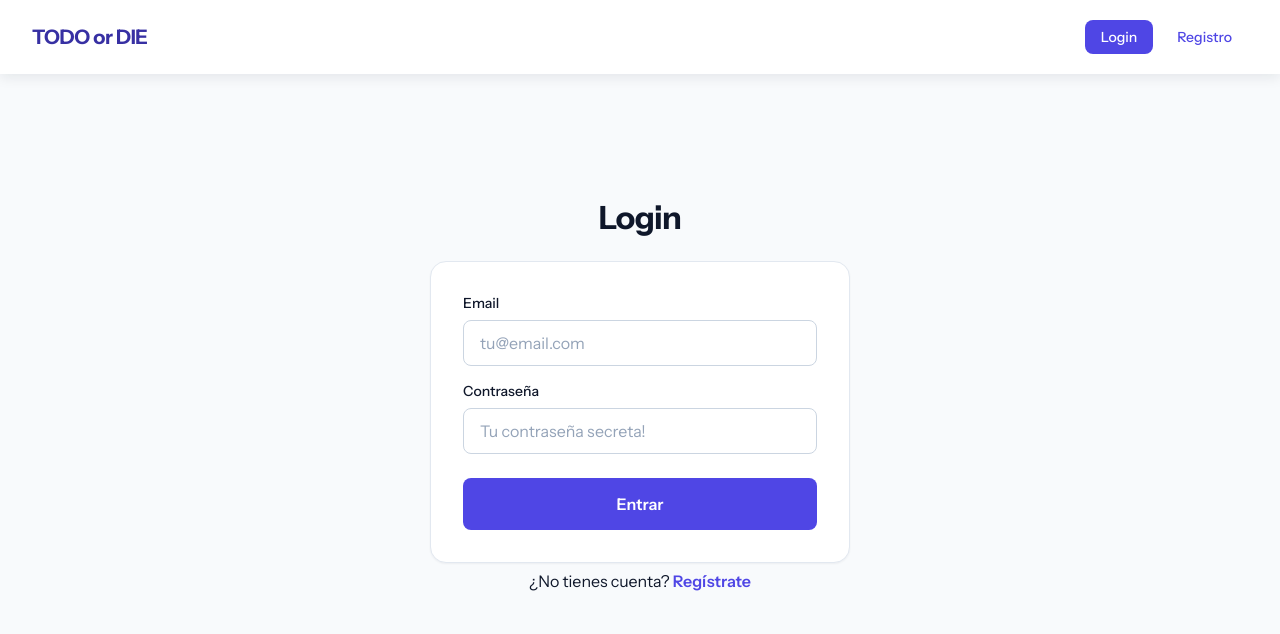
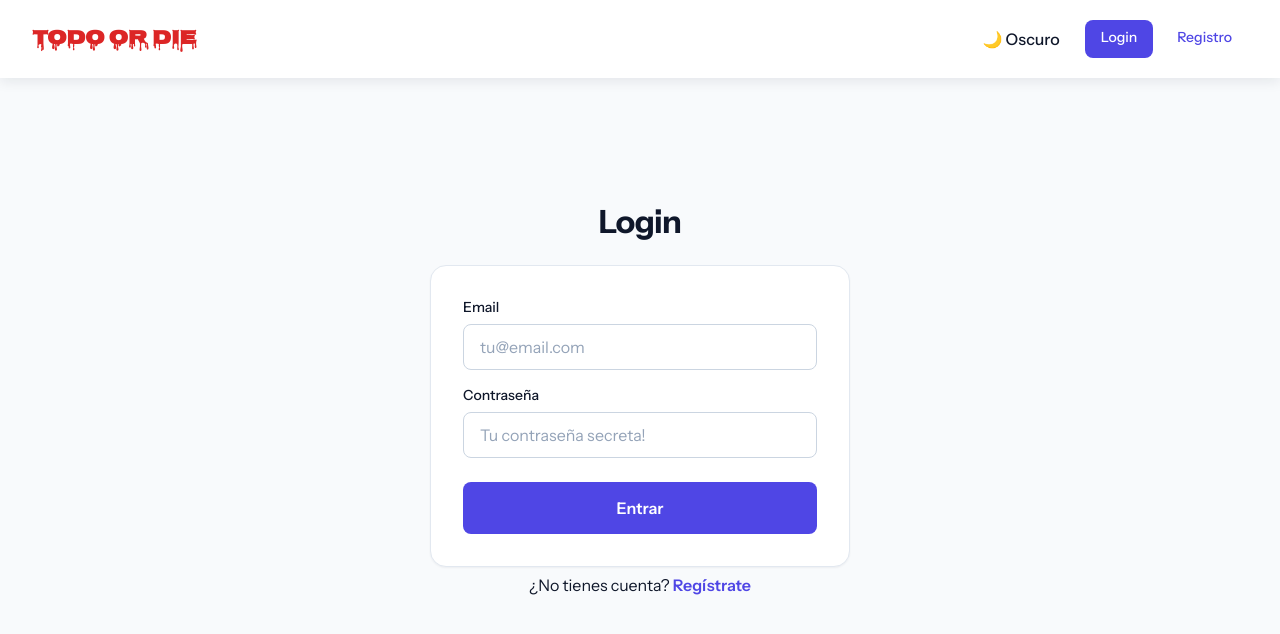
Before and after one commit to IFCD0022-Fullstack-JS-2026/TODO_or_DIE, a React (Vite) app in the folder client/: page /login in a window 1280 px wide. Shown: the top 634 px of the page. Built offline with nearby package versions, Linux system fonts and the light colour scheme.

Commit message:
Afinar el diseño: título sangriento y modo claro y oscuro  #110

```diff
--- a/client/src/App.css
+++ b/client/src/App.css
@@ -18,10 +18,11 @@
 }
 
 .header-logo {
+  font-family: var(--font-titulo);
   font-size: var(--fs-xl);
   font-weight: var(--fw-bold);
   letter-spacing: -0.02em;
-  color: var(--color-primary-active);
+  color: var(--color-priority-high);
   text-decoration: none;
 }
 
@@ -79,6 +80,30 @@
   border-radius: var(--radius-md);
 }
 
+/* Bóton modo oscuro/claro*/
+.boton-tema {
+  background: transparent;
+  border: 1px solid transparent;
+  font-family: var(--font-family);
+  font-size: inherit;
+  font-weight: 500;
+  color: var(--color-text);
+  cursor: pointer;
+  padding: 0.45rem 0.75rem;
+  border-radius: 0.375rem;
+  display: inline-flex;
+  align-items: center;
+  gap: 0.35rem;
+  transition: background-color 0.2s ease, color 0.2s ease, border-color 0.2s ease;
+  padding: var(--space-2) var(--space-4);
+  border-radius: var(--radius-md);
+}
+
+.boton-tema:hover {
+  background-color: var(--color-primary-soft);
+  color: var(--color-primary);
+}
+
 /* Responsive */
 @media (max-width: 480px) {
   .header {
--- a/client/src/App.jsx
+++ b/client/src/App.jsx
@@ -9,6 +9,7 @@ import EditarTarea from './pages/EditarTarea'
 import NoEncontrada from './pages/NoEncontrada'
 import RutaProtegida from './components/RutaProtegida.jsx'
 import { useAuth } from './context/useAuth.js'
+import BotonTema from './components/BotonTema';
 
 function App() {
   const navigate = useNavigate();
@@ -25,6 +26,7 @@ function App() {
         <Link to="/" className="header-logo">TODO or DIE</Link>
 
         <nav className="header-nav">
+          <BotonTema />
           {usuario ? (
             <>
               <NavLink to="/">Inicio</NavLink>
--- /dev/null
+++ b/client/src/components/BotonTema.jsx
@@ -0,0 +1,30 @@
+import { useState, useEffect } from 'react';
+
+const STORAGE_KEY = 'tema';
+
+export default function BotonTema() {
+    const [tema, setTema] = useState(() => {
+        return localStorage.getItem(STORAGE_KEY) || 'light';
+    });
+
+    useEffect(() => {
+        document.documentElement.dataset.tema = tema;
+        localStorage.setItem(STORAGE_KEY, tema);
+    }, [tema]);
+
+    const alternarTema = () => {
+        setTema((prevTema) => (prevTema === 'light' ? 'dark' : 'light'));
+    };
+
+    return (
+        <button
+            type="button"
+            onClick={alternarTema}
+            className="nav-link boton-tema"
+            aria-label={tema === 'light' ? 'Activar modo oscuro' : 'Activar modo claro'}
+            title={tema === 'light' ? 'Cambiar a modo oscuro' : 'Cambiar a modo claro'}
+        >
+            {tema === 'light' ? '🌙 Oscuro' : '☀️ Claro'}
+        </button>
+    );
+}
--- a/client/src/index.css
+++ b/client/src/index.css
@@ -1,8 +1,12 @@
 @import url('https://fonts.googleapis.com/css2?family=Instrument+Sans:wght@400;500;600;700&display=swap');
+@import url('https://fonts.googleapis.com/css2?family=Inter:wght@400;500;600;700&family=Nosifer&display=swap');
 
 :root {
+  color-scheme: light;
+
   /* Tipografía */
   --font-family: "Instrument Sans", system-ui, -apple-system, "Segoe UI", sans-serif;
+  --font-titulo: 'Nosifer', cursive, sans-serif;
 
   --fs-xs: 0.75rem;
   --fs-sm: 0.875rem;
@@ -18,10 +22,11 @@
   --fw-semibold: 600;
   --fw-bold: 700;
 
-  /* Colores */
+  /* Colores (Modo Claro) */
   --color-bg: #FFFFFF;
   --color-bg-subtle: #F8FAFC;
   --color-surface: #FFFFFF;
+  --color-surface-hover: #F1F5F9;
   --color-border: #E2E8F0;
   --color-border-strong: #CBD5E1;
 
@@ -30,27 +35,40 @@
   --color-text-muted: #64748B;
   --color-placeholder: #94A3B8;
 
-  /* Primario */
+  /* Primario (azul índigo) — igual en claro y oscuro */
   --color-primary: #4F46E5;
   --color-primary-hover: #4338CA;
   --color-primary-active: #3730A3;
   --color-primary-soft: #EEF2FF;
   --color-on-primary: #FFFFFF;
+  /* Variante para texto: misma que el primario en claro */
+  --color-primary-text: #4F46E5;
 
-  /* Prioridades */
+  /* Prioridades (semáforo) — iguales en claro y oscuro */
   --color-priority-high: #DC2626;
+  --color-priority-high-bg: #FEF2F2;
   --color-priority-medium: #B45309;
+  --color-priority-medium-bg: #FFFBEB;
   --color-priority-low: #15803D;
+  --color-priority-low-bg: #F0FDF4;
 
   /* Estados */
+  --color-error: #DC2626;
   --color-error-bg: #FEF2F2;
   --color-error-border: #FECACA;
   --color-error-text: #991B1B;
+
+  --color-success: #16A34A;
   --color-success-bg: #F0FDF4;
   --color-success-border: #BBF7D0;
   --color-success-text: #166534;
 
-  /* Espaciado  */
+  --color-warning: #D97706;
+  --color-warning-bg: #FFFBEB;
+  --color-warning-border: #FDE68A;
+  --color-warning-text: #92400E;
+
+  /* Espaciado */
   --space-1: 0.25rem;
   --space-2: 0.5rem;
   --space-3: 0.75rem;
@@ -70,6 +88,64 @@
   --shadow-focus: 0 0 0 3px rgba(79, 70, 229, 0.20);
 }
 
+/* ============================================================
+   TEMA OSCURO
+   Solo se redefinen fondos, superficies, bordes, textos y los
+   fondos/bordes de los estados. Los colores de marca
+   (--color-primary*, --color-priority-*) se HEREDAN del :root
+   claro y se mantienen idénticos en ambos modos.
+   ============================================================ */
+:root[data-tema="dark"] {
+  color-scheme: dark;
+
+  /* Fondos y superficies */
+  --color-bg: #0B0F17;
+  --color-bg-subtle: #0F1622;
+  --color-surface: #151C28;
+  --color-surface-hover: #1E2738;
+  --color-border: #2A3548;
+  --color-border-strong: #3B4A63;
+
+  /* Textos */
+  --color-text: #F1F5F9;
+  --color-text-secondary: #CBD5E1;
+  --color-text-muted: #94A3B8;
+  --color-placeholder: #64748B;
+
+  /* Primario: NO se redefine
+     Se heredan --color-primary, --color-primary-hover,
+     --color-primary-active, --color-primary-soft y
+     --color-on-primary del :root claro. */
+
+  /* Solo cambiamos la variante de texto del primario
+     para que los enlaces del menú cumplan sobre fondo oscuro
+     Mismo hue índigo, más luminoso. */
+  --color-primary-text: #818CF8;
+
+  /* Prioridades: NO se redefinen. Se heredan
+     --color-priority-high, --color-priority-medium,
+     --color-priority-low y sus -bg del :root claro. */
+
+  /* Estados: fondo y borde adaptados a superficie oscura.
+     El color base (--color-error, --color-success, --color-warning)
+     se mantiene heredado. */
+  --color-error-bg: rgba(220, 38, 38, 0.16);
+  --color-error-border: rgba(220, 38, 38, 0.35);
+  --color-error-text: #FCA5A5;
+
+  --color-success-bg: rgba(22, 163, 74, 0.16);
+  --color-success-border: rgba(22, 163, 74, 0.35);
+  --color-success-text: #86EFAC;
+
+  --color-warning-bg: rgba(217, 119, 6, 0.16);
+  --color-warning-border: rgba(217, 119, 6, 0.35);
+  --color-warning-text: #FDE68A;
+
+  /* Sombras */
+  --shadow-sm: 0 1px 2px rgba(0, 0, 0, 0.4);
+  --shadow-focus: 0 0 0 3px rgba(79, 70, 229, 0.28);
+}
+
 body {
   margin: 0;
   background: var(--color-bg-subtle);
```
